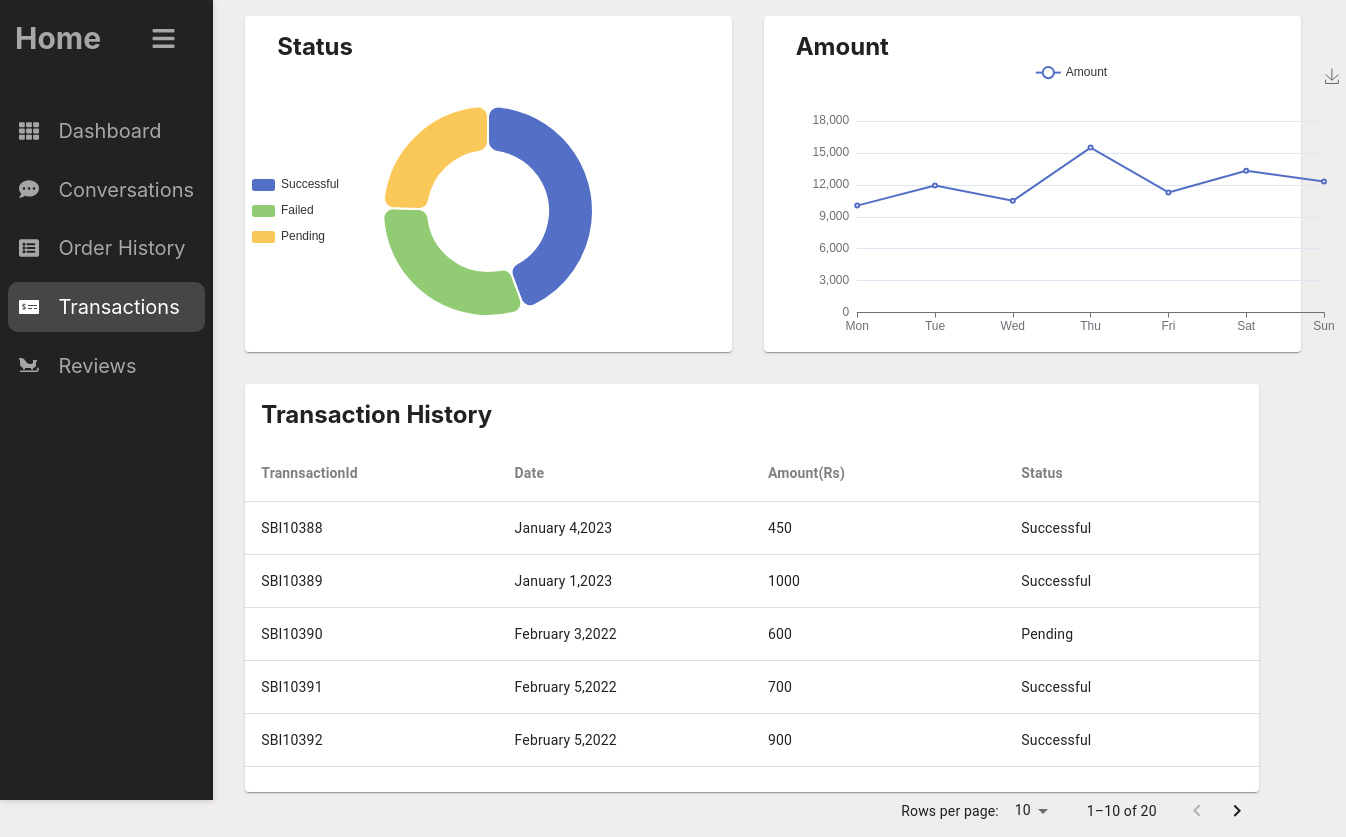
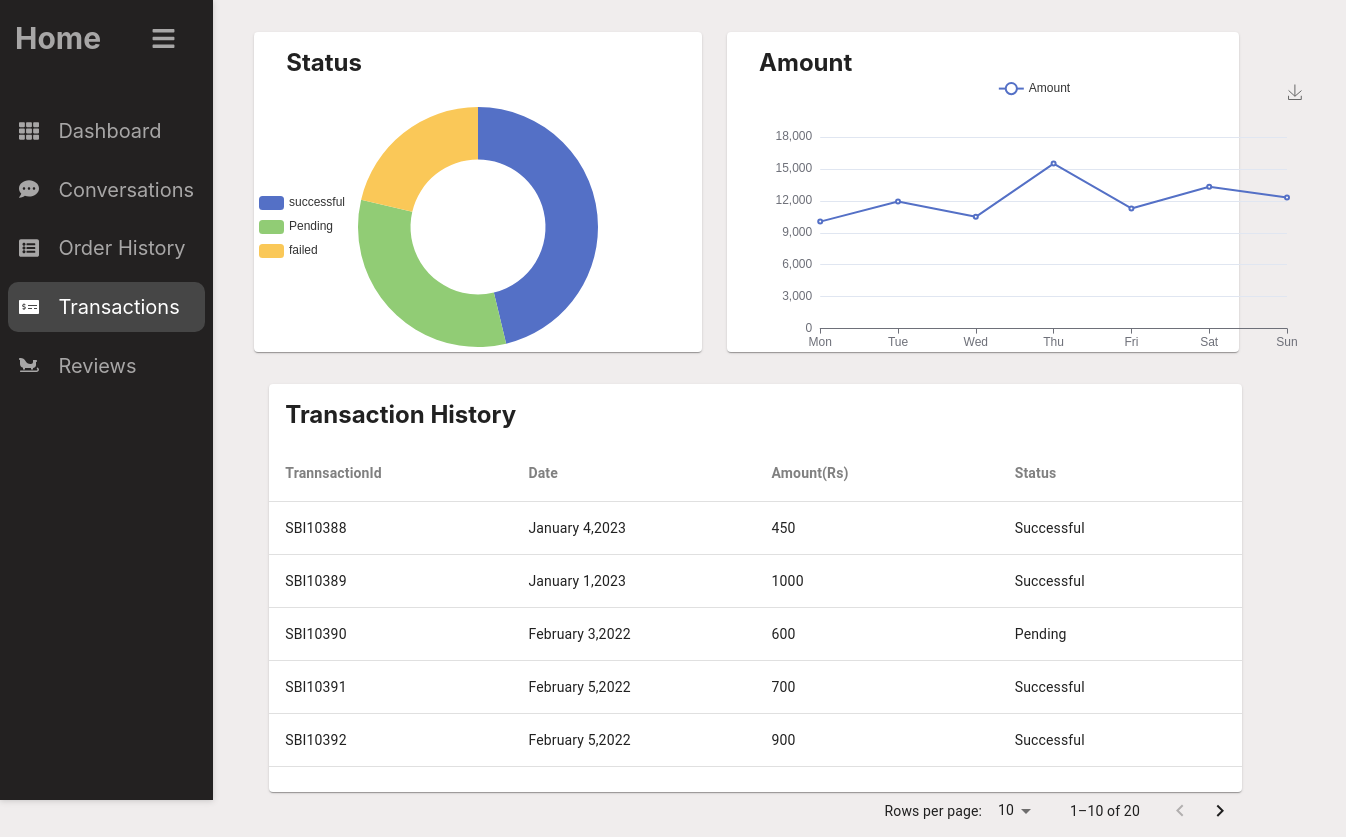
Before and after one commit to Monika-1709/capstone-project, a React (Create React App) app: page /transactions in a window 1280 px wide. Shown: the whole page, 1346 px wide, since content can reach past the window. Built offline with nearby package versions, Linux system fonts and the light colour scheme.

Commit message:
transaction

```diff
--- a/src/Pages/Transactions.jsx
+++ b/src/Pages/Transactions.jsx
@@ -8,7 +8,8 @@ import TableHead from "@mui/material/TableHead";
 import TablePagination from "@mui/material/TablePagination";
 import TableRow from "@mui/material/TableRow";
 import ReactEcharts from "echarts-for-react";
-import { Grid } from "@mui/material";
+import { Box } from "@mui/material";
+
 const op = {
   tooltip: {
     trigger: "axis",
@@ -97,49 +98,49 @@ const rows = [
   createData("SBI10407", "March 30,2022", 2000, "Successful"),
 ];
 
-export default function Reviews() {
+export default function Transactions() {
   const option = {
     tooltip: {
-      trigger: "item",
+      trigger: 'item'
     },
     legend: {
       orient: "vertical",
     left: "left",
     top: "middle",
+
+
     },
     series: [
       {
-        name: "Access From",
-        type: "pie",
-        radius: ["40%", "70%"],
+        name: 'Access From',
+        type: 'pie',
+        radius: ['45%', '80%'],
         avoidLabelOverlap: false,
-        itemStyle: {
-          borderRadius: 10,
-          borderColor: "#fff",
-          borderWidth: 2,
-        },
         label: {
           show: false,
-          position: "center",
+          position: 'center'
         },
         emphasis: {
           label: {
             show: true,
             fontSize: 40,
-            fontWeight: "bold",
-          },
+            fontWeight: 'bold'
+          }
         },
         labelLine: {
-          show: false,
+          show: false
         },
         data: [
-          { value: 1048, name: "Successful" },
-          { value: 735, name: "Failed" },
-          { value: 580, name: "Pending" },
-        ],
-      },
-    ],
+          { value: 1048, name: 'successful' },
+          { value: 735, name: 'Pending' },
+
+          { value: 484, name: 'failed' },
+
+        ]
+      }
+    ]
   };
+
   const [page, setPage] = React.useState(0);
   const [rowsPerPage, setRowsPerPage] = React.useState(10);
 
@@ -153,30 +154,28 @@ export default function Reviews() {
   };
 
   return (
-    <div>
-      <Grid
-        container
-        span={2}
-        gap={5}
-        sx={{ marginTop: "1rem", marginLeft: "2rem" }}
-      >
-        <Paper sx={{ width: "38vw", height: "42vh" }}>
+
+
+        <Box sx={{margin:'1rem'}}>
+        <Box sx={{display:"flex",justifyContent:'space-evenly',marginTop:'2rem'}}>
+        <Paper sx={{ width: "35vw", height: "40vh" }}>
             <h2 style={{ paddingLeft: "2rem", paddingTop: "1rem" }}>Status</h2>
-          <ReactEcharts option={option} style={{}} />
+            <ReactEcharts option={option} />
           </Paper>
 
-        <Paper sx={{ width: "42vw", height: "42vh", marginLeft: "-.5rem" }}>
+          <Paper sx={{ width: "40vw", height: "40vh" }}>
             <h2 style={{ paddingLeft: "2rem", paddingTop: "1rem" }}>Amount</h2>
             <ReactEcharts
               option={op}
               style={{ height: "280px", width: "550px", paddingLeft: "2rem" }}
             />
           </Paper>
-      </Grid>
+
+        </Box>
         <Paper
           sx={{
-          width: "95%",
-          marginLeft: "2rem",
+            width: "94%",
+            marginLeft: "2.5rem",
             marginTop: "2rem",
             height: "51vh",
           }}
@@ -237,6 +236,7 @@ export default function Reviews() {
             onRowsPerPageChange={handleChangeRowsPerPage}
           />
         </Paper>
-    </div>
+        </Box>
+
   );
 }
```
Lines whose indentation alone changed are shown as unchanged.
